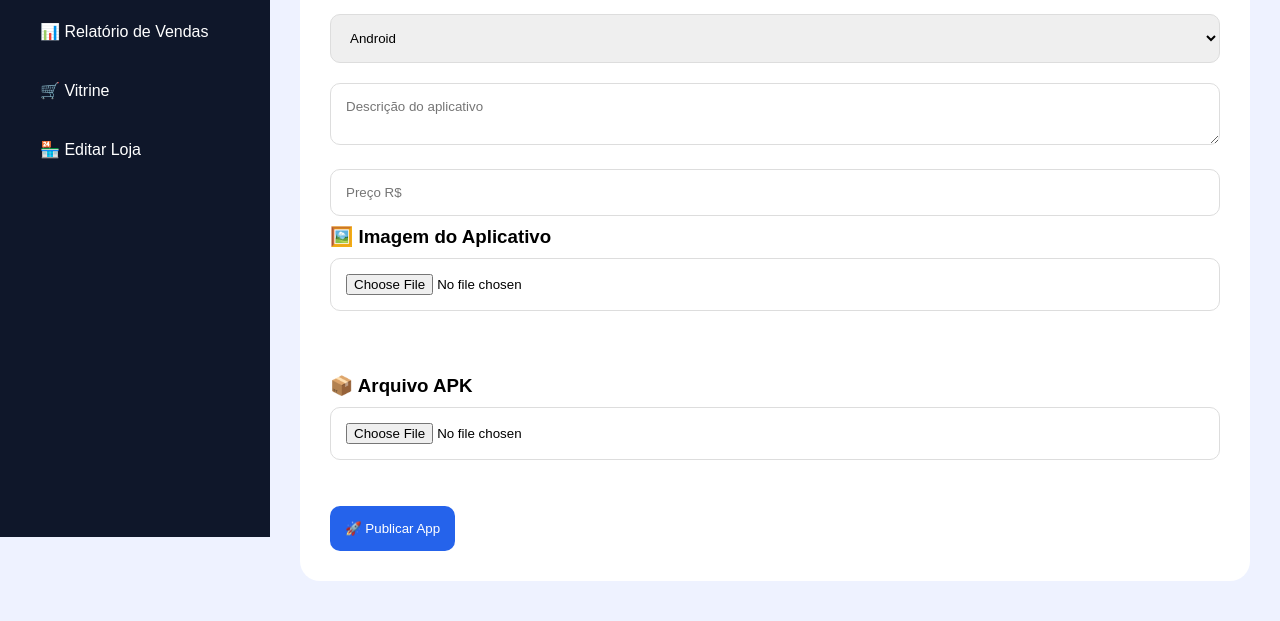
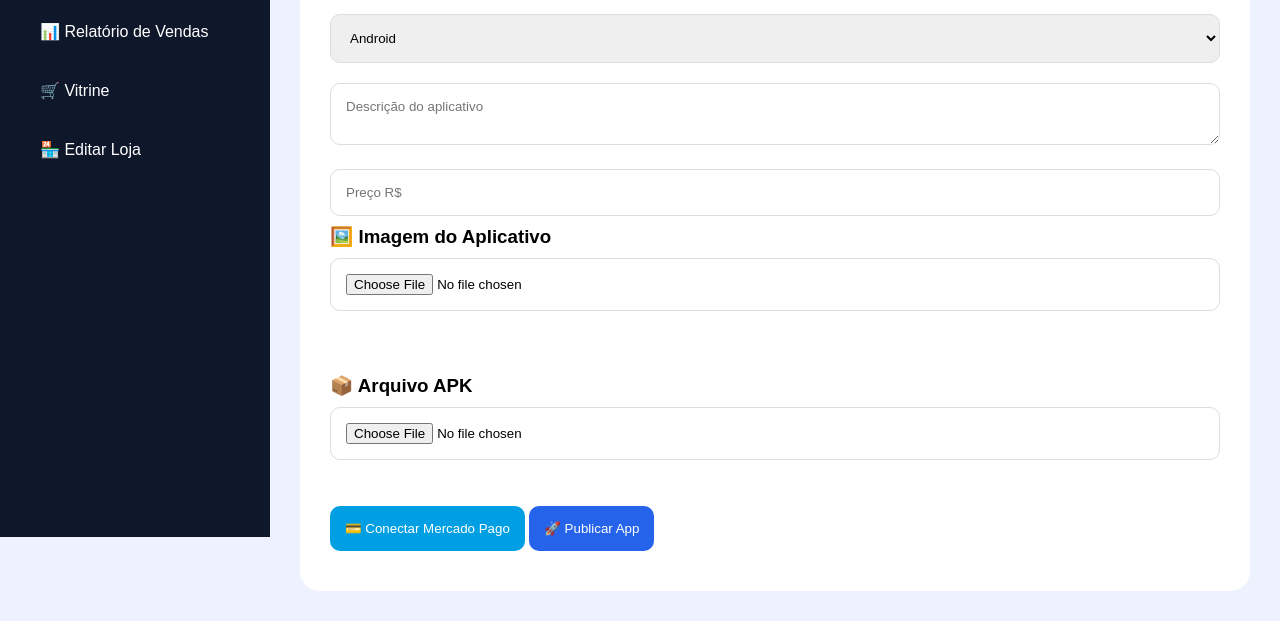
Before and after one commit to gabrielvianna064-lang/minha-loja-online, a website: page central do vendedor.html in a window 1280 px wide. Both pictures are taken after a click on the link "📱 Cadastrar Aplicativo". Shown: the part 263-884 px from the top of the page. Drawn offline with nearby package versions, Linux system fonts and the light colour scheme; no server answers.

```diff
--- a/central do vendedor.html
+++ b/central do vendedor.html
@@ -492,7 +492,6 @@ style="display:none;border-radius:15px;">
 
 <br><br>
 
-
 <!-- APK DO APLICATIVO -->
 
 <h3>
@@ -505,17 +504,33 @@ id="arquivoAPK"
 accept=".apk"
 onchange="procurarAPK()">
 
-
-
 <p id="nomeAPK"></p>
-
 
 <br><br>
 
+<button
+onclick="conectarMercadoPago()"
+style="
+background:#009ee3;
+color:white;
+margin-bottom:10px;
+">
+💳 Conectar Mercado Pago
+</button>
 
 <button onclick="publicarApp()">
 🚀 Publicar App
 </button>
+
+<script>
+
+function conectarMercadoPago(){
+
+    window.location.href="/conectar-mercadopago";
+
+}
+
+</script>
 </div>
 <script>
 function calcularTaxa() {
```
